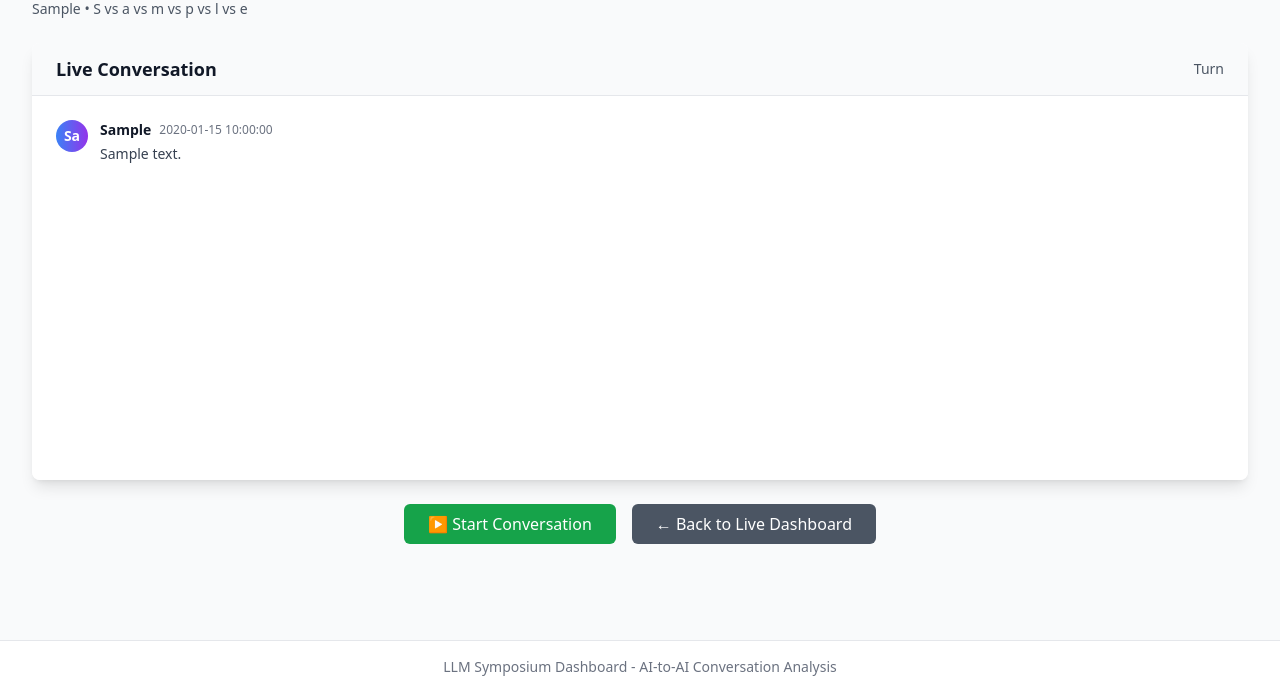
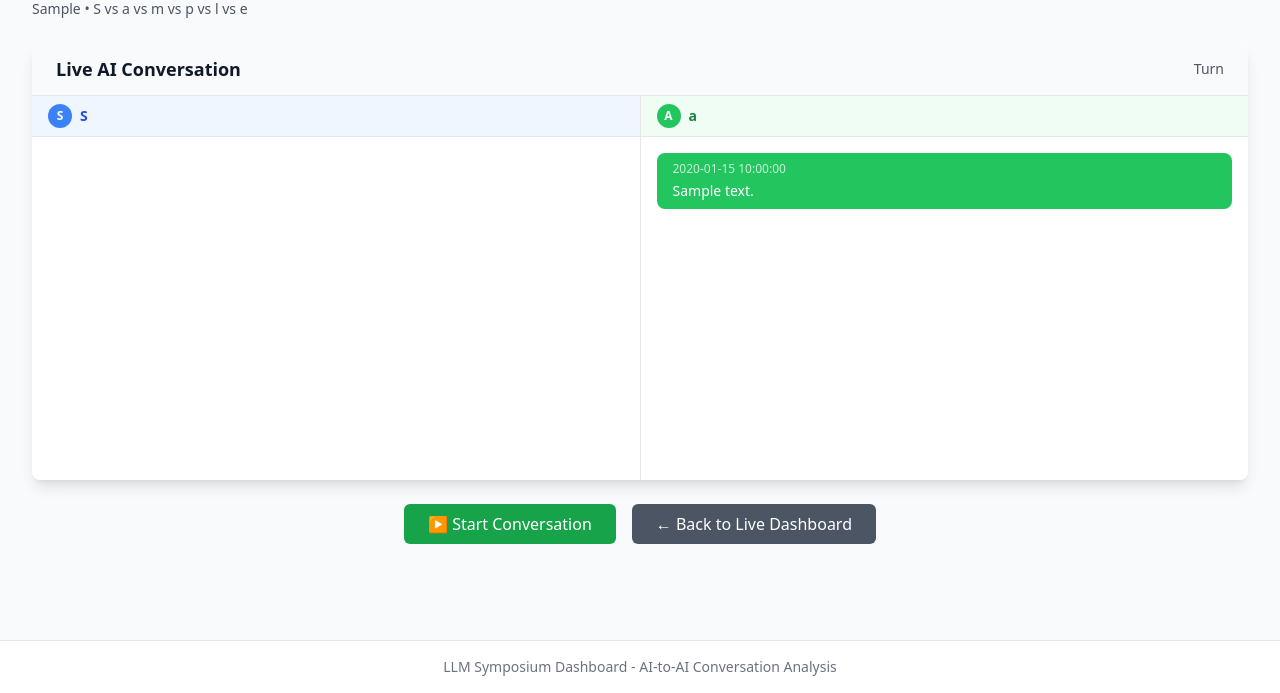
Before and after one commit to Stoick643/llm-symposium, a Flask app: template dashboard/templates/live_viewer.html in a window 1280 px wide. Shown: the part 150-843 px from the top of the page. Run offline with Flask 3, Linux system fonts and the light colour scheme; tables that the repository leaves empty hold one stand-in row (values such as "Sample post"); the template is opened without the code that fills it: values that come from a table or form of the project are taken from there, most other values are stand-ins (such as "Sample title", 1, 10 or a date in 2020); some libraries are stand-ins or nearby versions.

Commit message:
Implement markdown rendering and UX improvements for live chat
Phase 2 UX Enhancements:
- Add markdown rendering with Marked.js and DOMPurify for security
- Widen chat bubbles from 320px to 672px for better readability
- Add comprehensive CSS styling for formatted content (headers, lists, code)
- Process markdown in real-time as AI messages arrive
- Fix API key routing bug (moonshot-v1-8k → kimi-k2-0711-preview)
- Remove dangerous Anthropic fallback for unknown models

Live conversations now display properly formatted AI responses with:
- Bold/italic text, numbered lists, code blocks
- Professional appearance for complex discussions
- XSS protection via DOMPurify sanitization
- Wider bubbles accommodating detailed AI reasoning

🤖 Generated with [Claude Code](https://claude.ai/code)

Co-Authored-By: Claude <noreply@anthropic.com>

```diff
--- a/conversation_manager.py
+++ b/conversation_manager.py
@@ -178,8 +178,8 @@ Feel free to innovate in how you communicate, while keeping the conversation mea
         elif provider == Provider.MOONSHOT:
             return self._call_openai_compatible_model(model, messages, self.moonshot_client)
         else:
-            # Unknown model - try Anthropic as default
-            return self._call_anthropic_model(model, messages)
+            # Unknown model - return error instead of defaulting to Anthropic
+            return f"Error: Unknown model '{model}' - no provider configured", 0, 0, 0.0
 
     def _build_full_context(self, current_model: str) -> List[Dict]:
         """Build full conversation context for a model."""
--- a/dashboard/app.py
+++ b/dashboard/app.py
@@ -281,7 +281,7 @@ def create_app():
         try:
             data = request.get_json() or {}
             template = data.get('template', 'debate')
-            models = data.get('models', ['claude-3-sonnet-20240229', 'gpt-4'])
+            models = data.get('models', ['gpt-4', 'deepseek-chat'])
             topic = data.get('topic', 'General AI Discussion')
 
             # Create a unique conversation ID
@@ -463,13 +463,23 @@ def create_app():
             )
 
             # Get API keys from environment
-            api_key = os.environ.get('ANTHROPIC_API_KEY')
+            api_key = os.environ.get('ANTHROPIC_API_KEY', 'dummy')  # Fallback since not using Claude
             openai_api_key = os.environ.get('OPENAI_API_KEY')
             deepseek_api_key = os.environ.get('DEEPSEEK_API_KEY')
             moonshot_api_key = os.environ.get('MOONSHOT_API_KEY')
 
-            if not api_key:
-                raise Exception("ANTHROPIC_API_KEY environment variable not set")
+            # Check if we have at least one API key for the models we're using
+            has_required_keys = False
+            for model in conversation['models']:
+                if model.startswith('gpt-') and openai_api_key:
+                    has_required_keys = True
+                elif model.startswith('deepseek-') and deepseek_api_key:
+                    has_required_keys = True
+                elif model.startswith('moonshot-') and moonshot_api_key:
+                    has_required_keys = True
+
+            if not has_required_keys:
+                raise Exception("No API keys available for the selected models")
 
             # Create conversation manager
             manager = LLMConversation(
--- a/dashboard/templates/base.html
+++ b/dashboard/templates/base.html
@@ -6,6 +6,9 @@
     <title>{% block title %}LLM Conversation Dashboard{% endblock %}</title>
     <script src="https://cdn.tailwindcss.com"></script>
     <script src="https://cdn.socket.io/4.0.0/socket.io.min.js"></script>
+    <!-- Markdown rendering libraries -->
+    <script src="https://cdn.jsdelivr.net/npm/marked@9.1.6/marked.min.js"></script>
+    <script src="https://cdn.jsdelivr.net/npm/dompurify@3.0.5/dist/purify.min.js"></script>
     <style>
         /* Custom styles */
         .conversation-card {
@@ -17,6 +20,62 @@
         }
         .keyword-tag {
             background: linear-gradient(135deg, #667eea 0%, #764ba2 100%);
+        }
+
+        /* Markdown styling within chat bubbles */
+        .chat-content {
+            line-height: 1.5;
+        }
+        .chat-content h1, .chat-content h2, .chat-content h3 {
+            font-weight: bold;
+            margin: 0.5em 0 0.25em 0;
+        }
+        .chat-content h1 { font-size: 1.1em; }
+        .chat-content h2 { font-size: 1.05em; }
+        .chat-content h3 { font-size: 1em; }
+        .chat-content strong { font-weight: bold; }
+        .chat-content em { font-style: italic; }
+        .chat-content ul, .chat-content ol {
+            margin: 0.5em 0;
+            padding-left: 1.5em;
+        }
+        .chat-content li {
+            margin: 0.25em 0;
+        }
+        .chat-content code {
+            background-color: rgba(255, 255, 255, 0.2);
+            padding: 0.1em 0.3em;
+            border-radius: 3px;
+            font-family: 'Courier New', monospace;
+            font-size: 0.9em;
+        }
+        .chat-content pre {
+            background-color: rgba(255, 255, 255, 0.15);
+            padding: 0.75em;
+            border-radius: 6px;
+            margin: 0.5em 0;
+            overflow-x: auto;
+            font-family: 'Courier New', monospace;
+            font-size: 0.85em;
+        }
+        .chat-content pre code {
+            background-color: transparent;
+            padding: 0;
+        }
+        .chat-content blockquote {
+            border-left: 3px solid rgba(255, 255, 255, 0.4);
+            padding-left: 0.75em;
+            margin: 0.5em 0;
+            font-style: italic;
+        }
+        .chat-content p {
+            margin: 0.5em 0;
+        }
+        .chat-content p:first-child {
+            margin-top: 0;
+        }
+        .chat-content p:last-child {
+            margin-bottom: 0;
         }
     </style>
 </head>
--- a/dashboard/templates/live_viewer.html
+++ b/dashboard/templates/live_viewer.html
@@ -28,52 +28,88 @@
         </div>
     </div>
 
-    <!-- Conversation Stream -->
+    <!-- Two-Column Conversation Stream -->
     <div class="bg-white rounded-lg shadow-lg overflow-hidden">
         <div class="bg-gray-50 px-6 py-3 border-b border-gray-200">
             <div class="flex items-center justify-between">
-                <h2 class="text-lg font-semibold text-gray-900">Live Conversation</h2>
+                <h2 class="text-lg font-semibold text-gray-900">Live AI Conversation</h2>
                 <div id="turn-counter" class="text-sm text-gray-600">
                     Turn <span id="current-turn">{{ conversation.current_turn }}</span>
                 </div>
             </div>
         </div>
 
-        <div id="conversation-stream" class="h-96 overflow-y-auto bg-white">
-            <!-- Conversation turns will be added here -->
-            <div id="conversation-content" class="p-6 space-y-4">
+        <!-- Two-Column Layout -->
+        <div class="flex h-96">
+            <!-- Model 1 Column (Left) -->
+            <div class="flex-1 border-r border-gray-200">
+                <div class="bg-blue-50 px-4 py-2 border-b border-gray-200">
+                    <div class="flex items-center space-x-2">
+                        <div class="w-6 h-6 rounded-full bg-blue-500 flex items-center justify-center text-white text-xs font-semibold">
+                            {{ conversation.models[0][0:2].upper() }}
+                        </div>
+                        <h3 class="text-sm font-semibold text-blue-700" id="model1-name">{{ conversation.models[0] }}</h3>
+                    </div>
+                </div>
+                <div id="model1-messages" class="h-full overflow-y-auto p-4 space-y-3">
+                    <!-- Model 1 messages will be added here -->
                     {% if conversation.turns %}
                         {% for turn in conversation.turns %}
-                    <div class="turn-message flex space-x-3" data-turn="{{ turn.turn_number }}">
-                        <div class="flex-shrink-0">
-                            <div class="w-8 h-8 rounded-full bg-gradient-to-r from-blue-500 to-purple-600 flex items-center justify-center text-white text-sm font-semibold">
-                                {{ turn.speaker[0:2] }}
+                            {% if turn.speaker == conversation.models[0] %}
+                            <div class="chat-bubble-left" data-turn="{{ turn.turn_number }}">
+                                <div class="bg-blue-500 text-white rounded-lg px-4 py-2 max-w-2xl ml-auto">
+                                    <div class="text-xs opacity-75 mb-1">{{ turn.timestamp }}</div>
+                                    <div class="text-sm chat-content">{{ turn.message }}</div>
                                 </div>
                             </div>
-                        <div class="flex-1 min-w-0">
-                            <div class="flex items-center space-x-2 mb-1">
-                                <h4 class="text-sm font-semibold text-gray-900">{{ turn.speaker }}</h4>
-                                <span class="text-xs text-gray-500">{{ turn.timestamp }}</span>
+                            {% endif %}
+                        {% endfor %}
+                    {% endif %}
                 </div>
-                            <div class="text-sm text-gray-700 prose prose-sm max-w-none">
-                                {{ turn.message }}
+            </div>
+
+            <!-- Model 2 Column (Right) -->
+            <div class="flex-1">
+                <div class="bg-green-50 px-4 py-2 border-b border-gray-200">
+                    <div class="flex items-center space-x-2">
+                        <div class="w-6 h-6 rounded-full bg-green-500 flex items-center justify-center text-white text-xs font-semibold">
+                            {{ conversation.models[1][0:2].upper() if conversation.models|length > 1 else 'AI' }}
+                        </div>
+                        <h3 class="text-sm font-semibold text-green-700" id="model2-name">{{ conversation.models[1] if conversation.models|length > 1 else 'AI Model 2' }}</h3>
+                    </div>
+                </div>
+                <div id="model2-messages" class="h-full overflow-y-auto p-4 space-y-3">
+                    <!-- Model 2 messages will be added here -->
+                    {% if conversation.turns %}
+                        {% for turn in conversation.turns %}
+                            {% if turn.speaker != conversation.models[0] %}
+                            <div class="chat-bubble-right" data-turn="{{ turn.turn_number }}">
+                                <div class="bg-green-500 text-white rounded-lg px-4 py-2 max-w-2xl">
+                                    <div class="text-xs opacity-75 mb-1">{{ turn.timestamp }}</div>
+                                    <div class="text-sm chat-content">{{ turn.message }}</div>
+                                </div>
+                            </div>
+                            {% endif %}
+                        {% endfor %}
+                    {% endif %}
                 </div>
             </div>
         </div>
-                    {% endfor %}
-                {% else %}
-                <div id="waiting-message" class="text-center py-12">
+
+        <!-- Waiting Message (shown when no conversation started) -->
+        {% if not conversation.turns %}
+        <div id="waiting-message" class="absolute inset-0 flex items-center justify-center bg-white bg-opacity-90">
+            <div class="text-center">
                 <div class="text-4xl mb-4">⏳</div>
                 <h3 class="text-lg font-semibold text-gray-900 mb-2">Waiting for conversation to start...</h3>
                 <p class="text-gray-600">The AI models will begin their discussion shortly.</p>
             </div>
+        </div>
         {% endif %}
-            </div>
-        </div>
 
         <!-- Typing Indicator -->
         <div id="typing-indicator" class="hidden bg-gray-50 px-6 py-3 border-t border-gray-200">
-            <div class="flex items-center space-x-2 text-sm text-gray-600">
+            <div class="flex items-center justify-center space-x-2 text-sm text-gray-600">
                 <div class="flex space-x-1">
                     <div class="w-2 h-2 bg-gray-400 rounded-full animate-bounce"></div>
                     <div class="w-2 h-2 bg-gray-400 rounded-full animate-bounce" style="animation-delay: 0.1s;"></div>
@@ -99,22 +135,21 @@
     </div>
 </div>
 
-<!-- Turn Message Template -->
-<template id="turn-template">
-    <div class="turn-message flex space-x-3 opacity-0 transform translate-y-4 transition-all duration-500" data-turn="">
-        <div class="flex-shrink-0">
-            <div class="w-8 h-8 rounded-full bg-gradient-to-r from-blue-500 to-purple-600 flex items-center justify-center text-white text-sm font-semibold speaker-avatar">
-                AI
+<!-- Chat Bubble Templates -->
+<template id="model1-bubble-template">
+    <div class="chat-bubble-left opacity-0 transform translate-y-4 transition-all duration-500" data-turn="">
+        <div class="bg-blue-500 text-white rounded-lg px-4 py-2 max-w-2xl ml-auto shadow-md">
+            <div class="text-xs opacity-75 mb-1 turn-timestamp">Just now</div>
+            <div class="text-sm turn-content chat-content">Message content...</div>
         </div>
     </div>
-        <div class="flex-1 min-w-0">
-            <div class="flex items-center space-x-2 mb-1">
-                <h4 class="text-sm font-semibold text-gray-900 speaker-name">AI Model</h4>
-                <span class="text-xs text-gray-500 turn-timestamp">Just now</span>
-            </div>
-            <div class="text-sm text-gray-700 prose prose-sm max-w-none turn-content">
-                Message content...
-            </div>
+</template>
+
+<template id="model2-bubble-template">
+    <div class="chat-bubble-right opacity-0 transform translate-y-4 transition-all duration-500" data-turn="">
+        <div class="bg-green-500 text-white rounded-lg px-4 py-2 max-w-2xl shadow-md">
+            <div class="text-xs opacity-75 mb-1 turn-timestamp">Just now</div>
+            <div class="text-sm turn-content chat-content">Message content...</div>
         </div>
     </div>
 </template>
@@ -130,11 +165,15 @@ document.addEventListener('DOMContentLoaded', function() {
     const statusText = document.getElementById('status-text');
     const viewerCountNumber = document.getElementById('viewer-count-number');
     const currentTurnSpan = document.getElementById('current-turn');
-    const conversationContent = document.getElementById('conversation-content');
-    const conversationStream = document.getElementById('conversation-stream');
+    const model1Messages = document.getElementById('model1-messages');
+    const model2Messages = document.getElementById('model2-messages');
     const typingIndicator = document.getElementById('typing-indicator');
     const waitingMessage = document.getElementById('waiting-message');
-    const turnTemplate = document.getElementById('turn-template');
+    const model1Template = document.getElementById('model1-bubble-template');
+    const model2Template = document.getElementById('model2-bubble-template');
+
+    // Get model names for routing messages
+    const models = {{ conversation.models|tojson }};
 
     let currentStatus = '{{ conversation.status }}';
     let turnCount = {{ conversation.current_turn }};
@@ -222,31 +261,39 @@ document.addEventListener('DOMContentLoaded', function() {
             waitingMessage.style.display = 'none';
         }
 
-        // Clone template
-        const turnElement = turnTemplate.content.cloneNode(true);
+        // Determine which column this message belongs to
+        const isModel1 = turnData.speaker === models[0];
+        const template = isModel1 ? model1Template : model2Template;
+        const container = isModel1 ? model1Messages : model2Messages;
+
+        // Clone appropriate template
+        const bubble = template.content.cloneNode(true);
 
         // Fill in data
-        turnElement.querySelector('.turn-message').setAttribute('data-turn', turnData.turn_number);
-        turnElement.querySelector('.speaker-avatar').textContent = turnData.speaker.substring(0, 2).toUpperCase();
-        turnElement.querySelector('.speaker-name').textContent = turnData.speaker;
-        turnElement.querySelector('.turn-timestamp').textContent = formatTimestamp(turnData.timestamp);
-        turnElement.querySelector('.turn-content').textContent = turnData.message;
+        bubble.querySelector('.chat-bubble-left, .chat-bubble-right').setAttribute('data-turn', turnData.turn_number);
+        bubble.querySelector('.turn-timestamp').textContent = formatTimestamp(turnData.timestamp);
 
-        // Add to conversation
-        conversationContent.appendChild(turnElement);
+        // Process markdown and sanitize HTML
+        const markdownHtml = marked.parse(turnData.message);
+        const sanitizedHtml = DOMPurify.sanitize(markdownHtml);
+        bubble.querySelector('.turn-content').innerHTML = sanitizedHtml;
+
+        // Add to appropriate column
+        container.appendChild(bubble);
 
         // Animate in
         setTimeout(() => {
-            const newTurn = conversationContent.lastElementChild;
-            newTurn.classList.remove('opacity-0', 'translate-y-4');
+            const newBubble = container.lastElementChild;
+            newBubble.classList.remove('opacity-0', 'translate-y-4');
         }, 100);
 
         // Update turn counter
         turnCount = turnData.turn_number;
         currentTurnSpan.textContent = turnCount;
 
-        // Scroll to bottom
-        conversationStream.scrollTop = conversationStream.scrollHeight;
+        // Scroll both columns to bottom
+        model1Messages.scrollTop = model1Messages.scrollHeight;
+        model2Messages.scrollTop = model2Messages.scrollHeight;
 
         // Flash typing indicator briefly
         showTypingIndicator();
```
Also changed, not shown: dashboard/templates/live.html (+4 -6 lines). Lines whose indentation alone changed are shown as unchanged.
